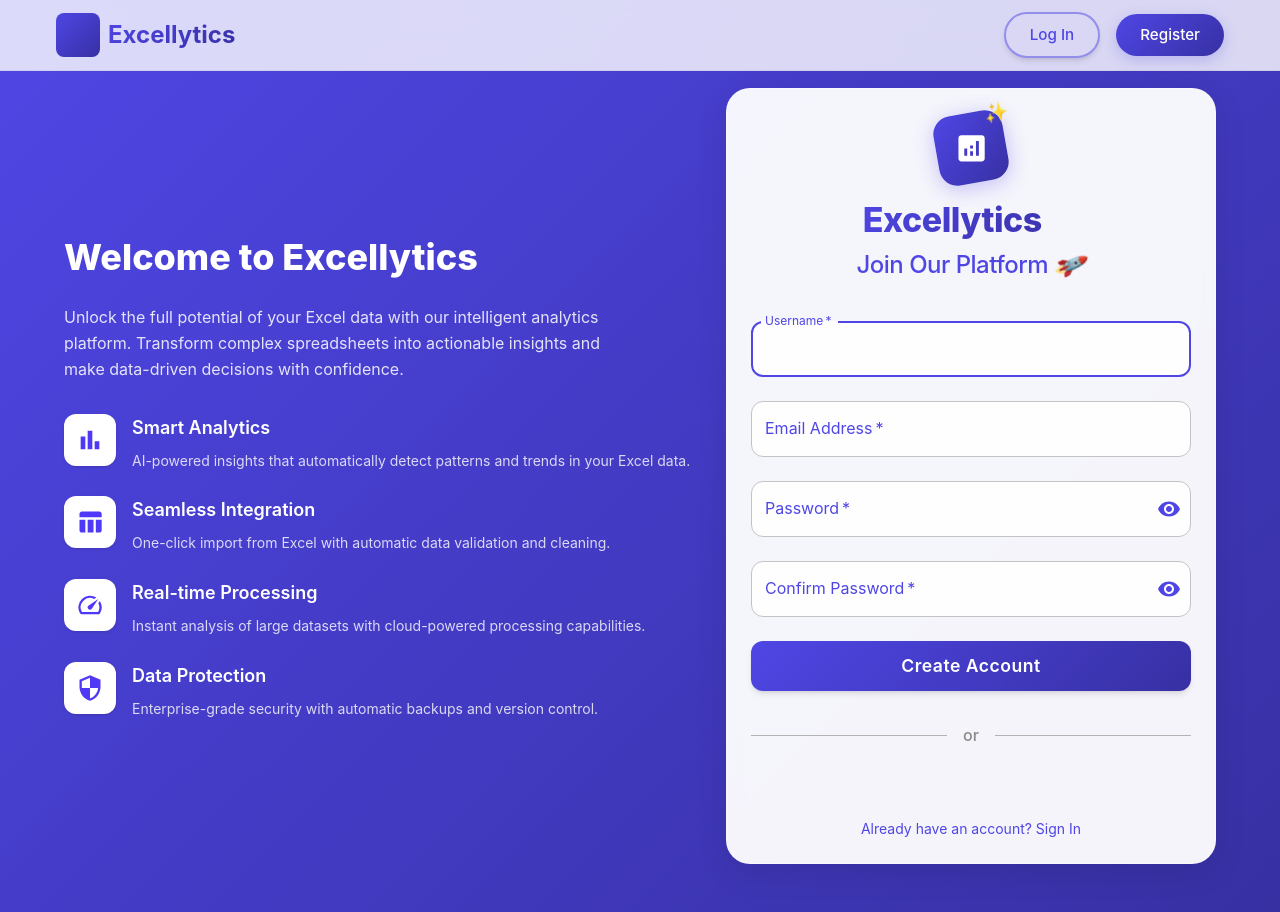
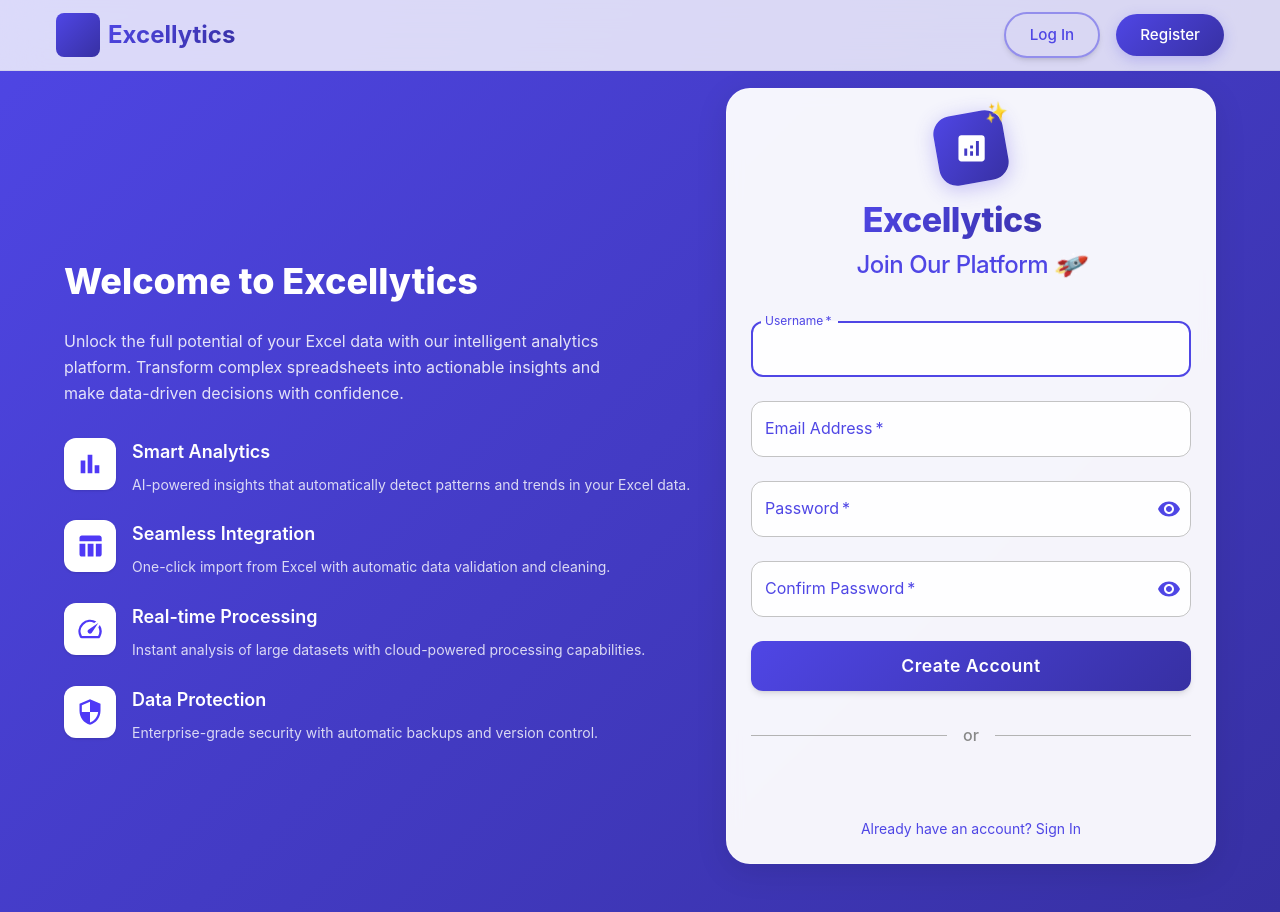
Before and after one commit to YashChudgar/excel-analytics-platform, a React (Vite) app in the folder client/: page /register in a window 1280 px wide. Built offline with nearby package versions, Linux system fonts and the light colour scheme; some icons are missing.

Commit message:
Changes made for deploying

```diff
--- a/client/src/pages/Register.jsx
+++ b/client/src/pages/Register.jsx
@@ -171,7 +171,7 @@
               className="pt-0 mt-0"
               style={{ marginTop: -125, paddingTop: 0 }}
             >
-              <h1 className="text-3xl md:text-4xl font-extrabold text-white mb-6 leading-tight pt-48">
+              <h1 className="text-3xl md:text-4xl font-extrabold text-white mb-6 leading-tight pt-60">
                 Welcome to Excellytics
               </h1>
               <p className="text-white/85 mb-8 max-w-xl leading-relaxed">
```
